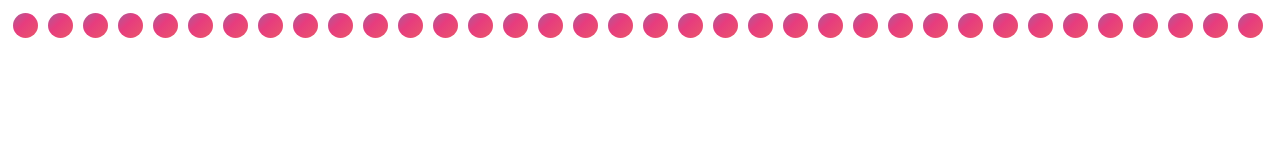
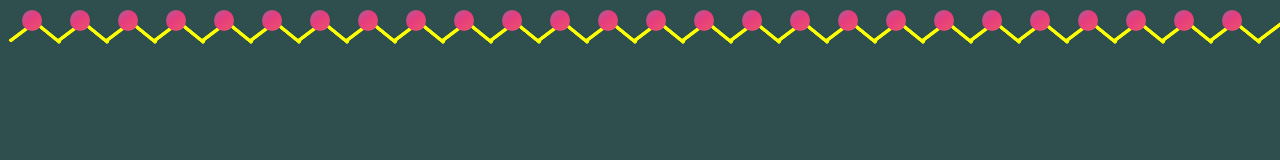
Before and after one commit to TigDang/garland_site_module, a plain HTML site: page index.html in a window 1280 px wide. Drawn offline with Linux system fonts and the light colour scheme.

Commit message:
add beta version of lines between lights

```diff
--- a/garland-script.js
+++ b/garland-script.js
@@ -1,15 +1,22 @@
 function placeGarlandOnSite() {
     let garlandContainer = document.createElement('div');
     garlandContainer.id = 'garland-container';
+    garlandContainer.className = 'garlandRope';
+
+    let lineContainer = document.createElement('ul');
+    lineContainer.className = 'garland-line';
 
     for (let i = 0; i < 50; i++) {
-        let tempOfLight = document.createElement('div')
+        let tempOfLight = document.createElement('div');
+
+        lineContainer.appendChild(document.createElement('li'));
+
         tempOfLight.className = 'garland-light';
         tempOfLight.id = 'garlandNumber' + i;
         garlandContainer.appendChild(tempOfLight);
     }
 
-    garlandContainer.className = 'garlandRope';
+    document.body.appendChild(lineContainer);
     document.body.appendChild(garlandContainer);
 }
 
--- a/garland-styles.css
+++ b/garland-styles.css
@@ -1,4 +1,9 @@
-#garland-container{
+body {
+    background-color: darkslategray;
+}
+
+#garland-container {
+    position: fixed;
     display: block;
     width: 100%;
     height: 30px;
@@ -6,15 +11,35 @@
     z-index: 10000;
 }
 
-.garland-light{
-    height: 25px;
-    width: 25px;
+.garland-light {
+    height: 21px;
+    width: 20px;
     border-radius: 50%;
     display: inline-block;
     background: linear-gradient(-45deg, #ee7752, #e73c7e, #23a6d5, #23d5ab);
     background-size: 400% 400%;
     animation: gradient 10s ease infinite;
-    margin: 5px;
+    margin: 2px 14px;
+}
+
+.garland-line {
+    position: fixed;
+    display: flex;
+    align-items: flex-start;
+    list-style: none;
+    padding: 0 0 0 10px;
+}
+
+.garland-line li {
+    width: 30px;
+    height: 30px;
+    border: 4px solid yellow;
+    border-left: none;
+    border-bottom: none;
+    border-radius: 2px;
+    transform: rotate(-37deg) skewX(14deg);
+    transform-origin: center;
+    margin-right: 14px;
 }
 
 @keyframes gradient {
@@ -25,18 +50,34 @@
     50% {
         background-position: 100% 50%;
     }
-    80% { transform: rotate(0deg); }
-    85% { transform: rotate(5deg); }
-    95% { transform: rotate(-5deg); }
+    80% {
+        transform: rotate(0deg);
+    }
+    85% {
+        transform: rotate(5deg);
+    }
+    95% {
+        transform: rotate(-5deg);
+    }
     100% {
         background-position: 0% 50%;
     }
 }
 
 @keyframes wiggle {
-    0% { transform: rotate(0deg); }
-    80% { transform: rotate(0deg); }
-    85% { transform: rotate(5deg); }
-    95% { transform: rotate(-5deg); }
-    100% { transform: rotate(0deg); }
+    0% {
+        transform: rotate(0deg);
+    }
+    80% {
+        transform: rotate(0deg);
+    }
+    85% {
+        transform: rotate(5deg);
+    }
+    95% {
+        transform: rotate(-5deg);
+    }
+    100% {
+        transform: rotate(0deg);
+    }
 }
```
